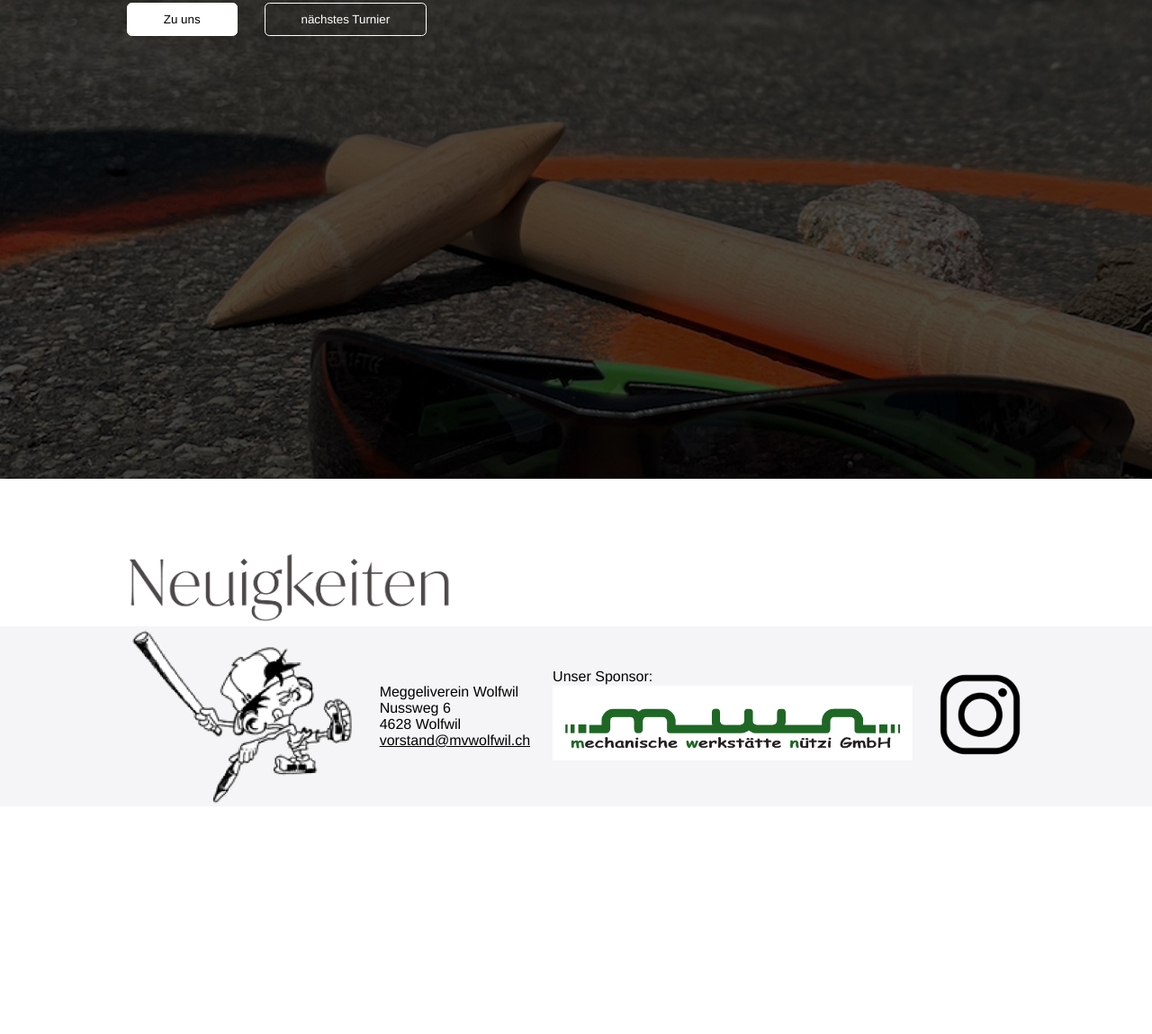
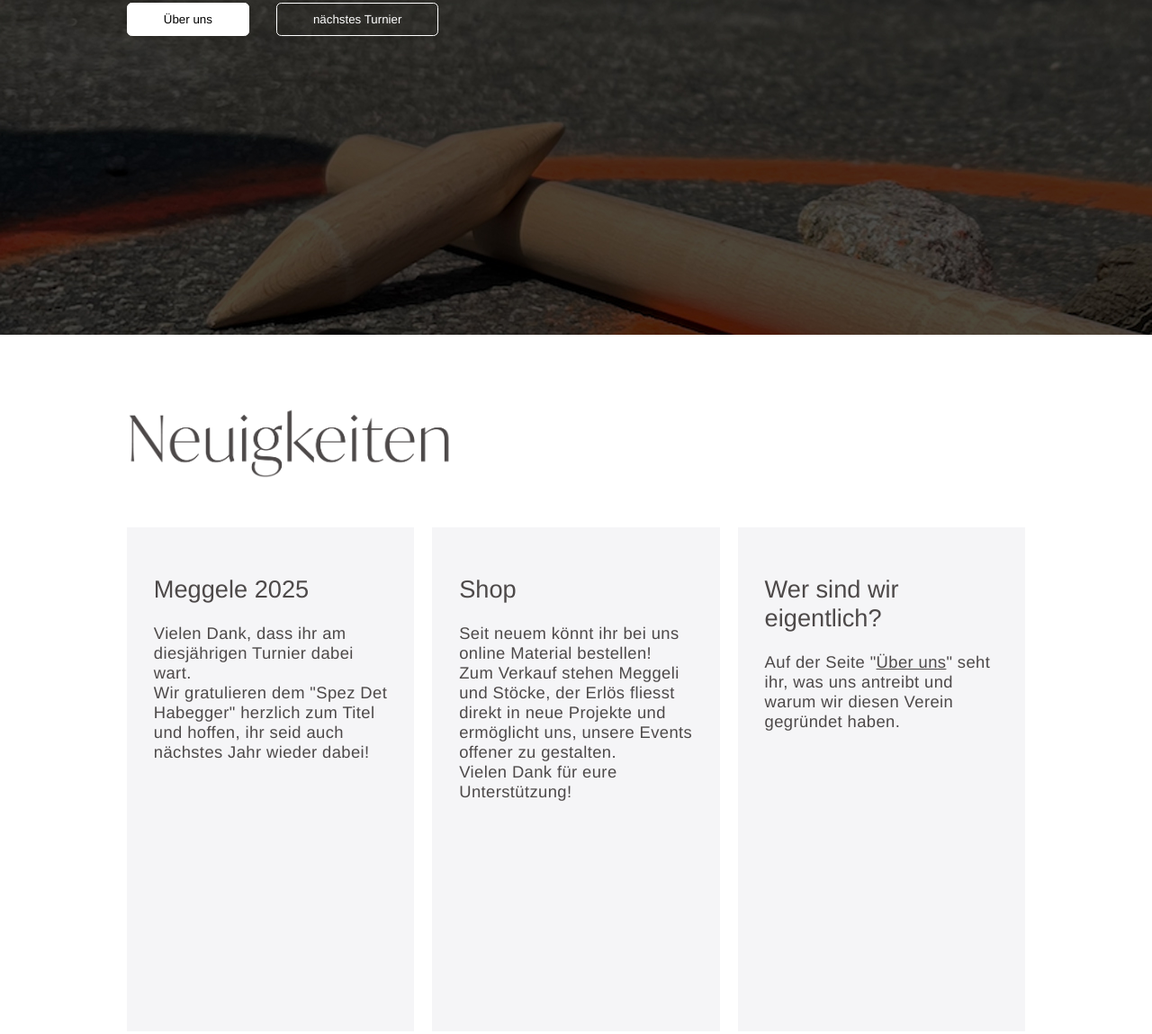
Before and after one commit to mzehnder11/website_mvwolfwil, a plain HTML site: page index.html in a window 1280 px wide. Shown: the part 404-1553 px from the top of the page at 90% size. Before the commit the page ends 1300 px from the top, so only its background shows below. Drawn offline with nearby package versions, Linux system fonts and the light colour scheme.

Commit message:
V1.8 - Page Neuigkeiten completed

```diff
--- a/index.html
+++ b/index.html
@@ -39,7 +39,7 @@
                     Hier findet ihr alle wichtigen Informationen sowie die Anmeldung für das Tunier.
                 </p>
                 <span style="display: flex; gap: 30px;">
-                    <a href="ueber_uns/"><button>Zu uns</button></a>
+                    <a href="ueber_uns/"><button>Über uns</button></a>
                     <a href="turnier/"><button style="background-color: transparent; color: #ffffff;">nächstes Turnier</button></a>
                 </span>
             </div>
@@ -48,6 +48,30 @@
 
         <section class="section section-news">
             <img class="img-title" src="img/titles/neuigkeiten.png" alt="">
+
+            <div class="news-content">
+
+                <div class="news-colum">
+                    <h2>Meggele 2025</h2>
+                    <p>Vielen Dank, dass ihr am diesjährigen Turnier dabei wart. <br>
+                        Wir gratulieren dem "Spez Det Habegger" herzlich zum Titel <br>
+                        und hoffen, ihr seid auch nächstes Jahr wieder dabei!</p>
+                </div>
+
+                <div class="news-colum">
+                    <h2>Shop</h2>
+                    <p>Seit neuem könnt ihr bei uns online Material bestellen! <br>
+                        Zum Verkauf stehen Meggeli und Stöcke, der Erlös fliesst direkt
+                        in neue Projekte und ermöglicht uns, unsere Events offener zu gestalten. <br>
+                        Vielen Dank für eure Unterstützung!</p>
+                </div>
+
+                <div class="news-colum">
+                    <h2>Wer sind wir eigentlich?</h2>
+                    <p>Auf der Seite "<a href="ueber_uns/">Über uns</a>" seht ihr, was uns antreibt und warum wir diesen Verein gegründet haben. </p>
+                </div>
+
+            </div>
 
 
         </section>
--- a/styles.css
+++ b/styles.css
@@ -55,7 +55,7 @@ button:hover {
     padding: 0 11vw;
 }
 .section-hero {
-    height: calc(97vh - 70px);
+    height: calc(77vh - 70px);
     padding-top: 20vh;
 }
 .hero-content {
@@ -74,11 +74,41 @@ button:hover {
 }
 .section-news {
     padding-top: 10vh;
+    padding-bottom: 10vh;
     height: fit-content;
     background-color: #ffffff;
 }
 .img-title {
     height: 80px;
+}
+.news-content {
+    display: flex;
+    justify-content: space-between;
+    margin-top: 50px;
+}
+.news-colum {
+    width: 26%;
+    min-height: 500px;
+    background-color: #F5F5F7;
+    padding: 30px;
+}
+.news-colum h2 {
+    font-family: Helvetica, Arial, sans-serif;
+    font-weight: 5;
+    color: #000000;
+    font-size: 1.7em;
+    color: #4D4949;
+}
+.news-colum p {
+    font-family: Helvetica, Arial, sans-serif;
+    font-weight: 5;
+    color: #000000;
+    font-size: 1.15em;
+    letter-spacing: 0.3pt;
+    color: #4D4949;
+}
+.news-colum a {
+    color: #4D4949;
 }
 
 footer {
```
Also changed, not shown: img/titles/wofuer_wir_stehen.png (added).
